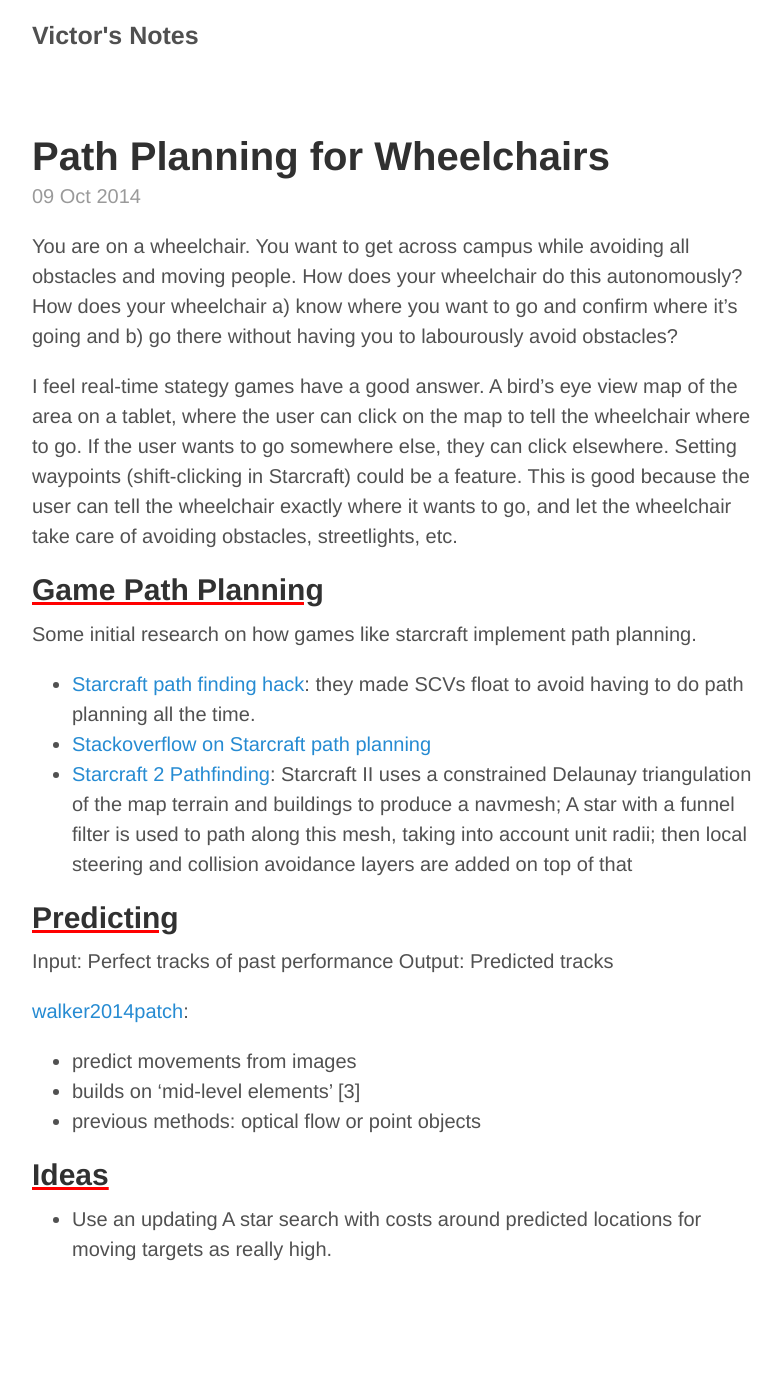
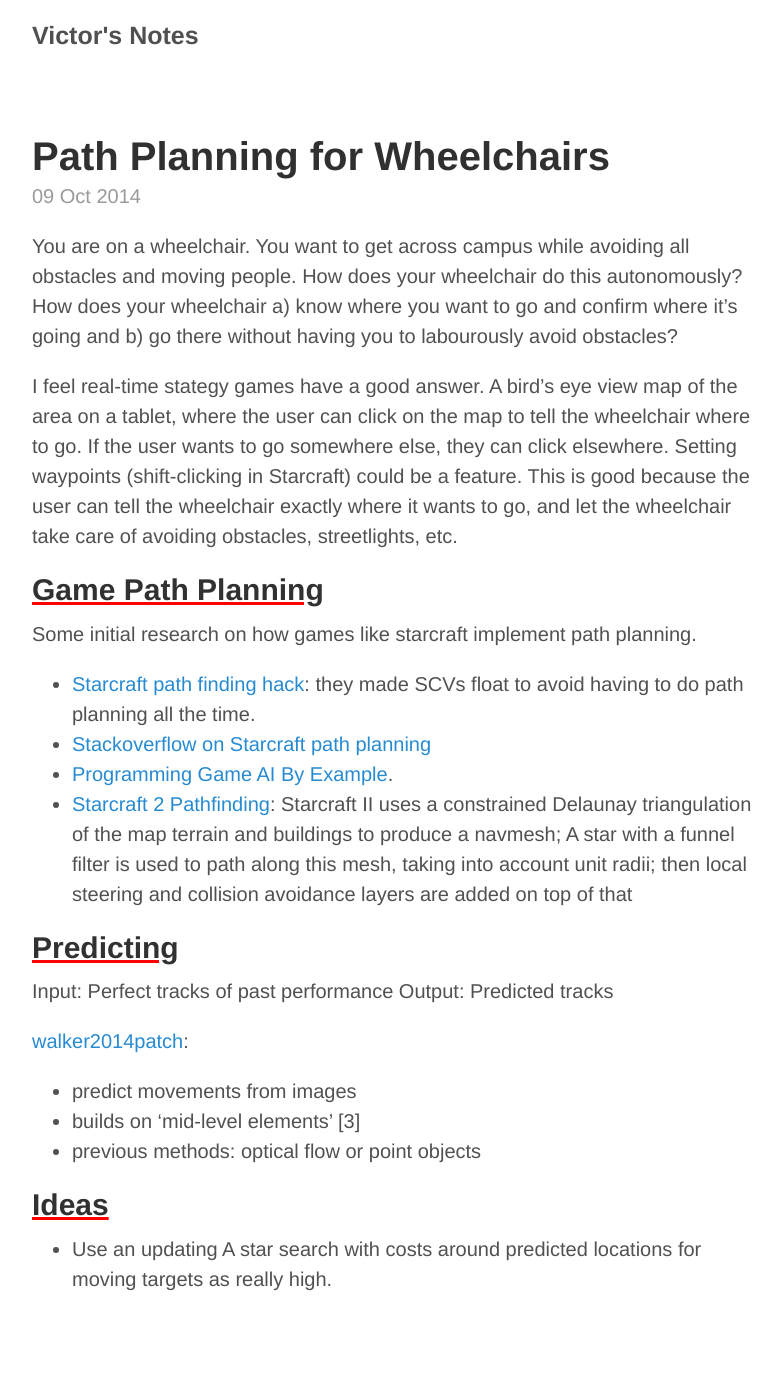
Before and after one commit to victorgan/victorgan.github.io, a Jekyll site: the page built from _posts/2014-10-09-path-planning-for-wheelchairs.md, in a window 1280 px wide. Shown: the whole page, without its empty margins (248-1030 px from the left). Built offline with Jekyll 4.4.1, drawn with Linux system fonts in a browser that asks for light colours; nearby versions of some CDN libraries; library files that are not in the unit come from our copies; comment, search, counter and statistics services are not loaded; before the commit the page ends 1344 px from its top, so only the background shows below that.

Commit message:
Update 2014-10-09-path-planning-for-wheelchairs.md

```diff
--- a/_posts/2014-10-09-path-planning-for-wheelchairs.md
+++ b/_posts/2014-10-09-path-planning-for-wheelchairs.md
@@ -22,6 +22,7 @@ Some initial research on how games like starcraft implement path planning.
 - [Starcraft path finding hack](http://www.codeofhonor.com/blog/the-starcraft-path-finding-hack): they
   made SCVs float to avoid having to do path planning all the time.
 - [Stackoverflow on Starcraft path planning](http://gamedev.stackexchange.com/questions/62881/how-to-do-starcraft-pathfinding)
+- [Programming Game AI By Example](({{ site.url }}/assets/posts/2014-10-09-programming-game-ai-by-example-mat-buckland.pdf)).
 - [Starcraft 2 Pathfinding](http://www.gamedev.net/topic/648438-how-to-do-starcraft-2-pathfinding/):
   Starcraft II uses a constrained Delaunay triangulation of the map terrain and
   buildings to produce a navmesh; A star with a funnel filter is used to path along
```
